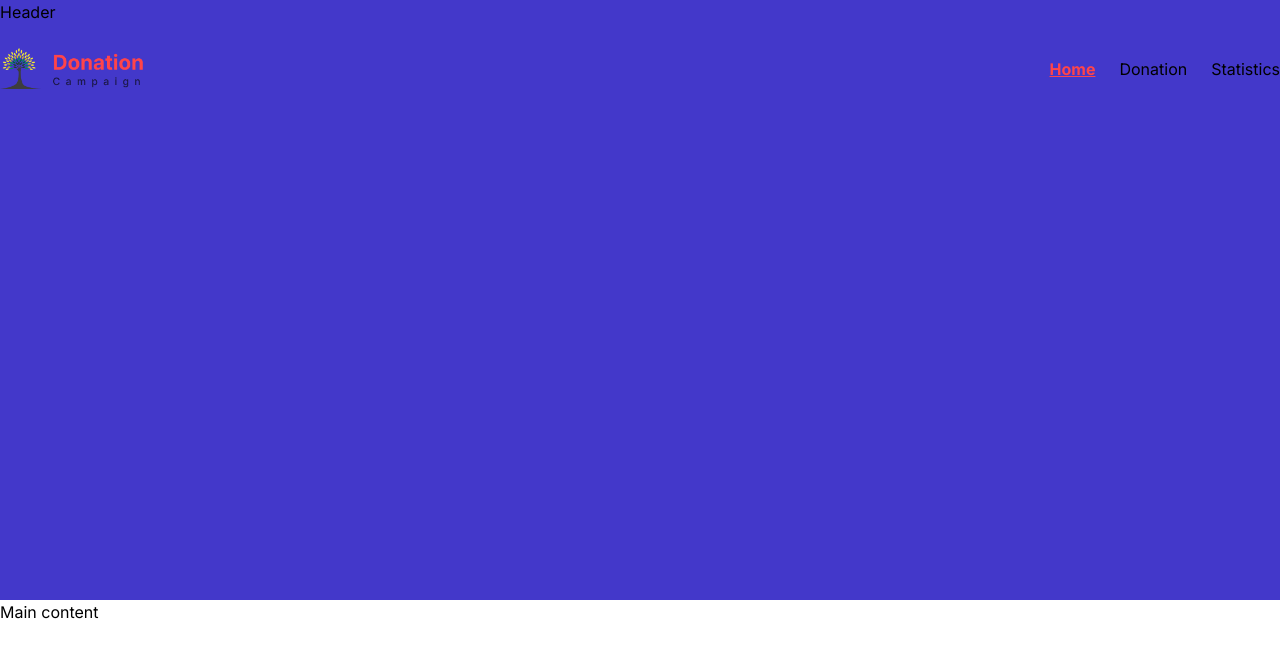
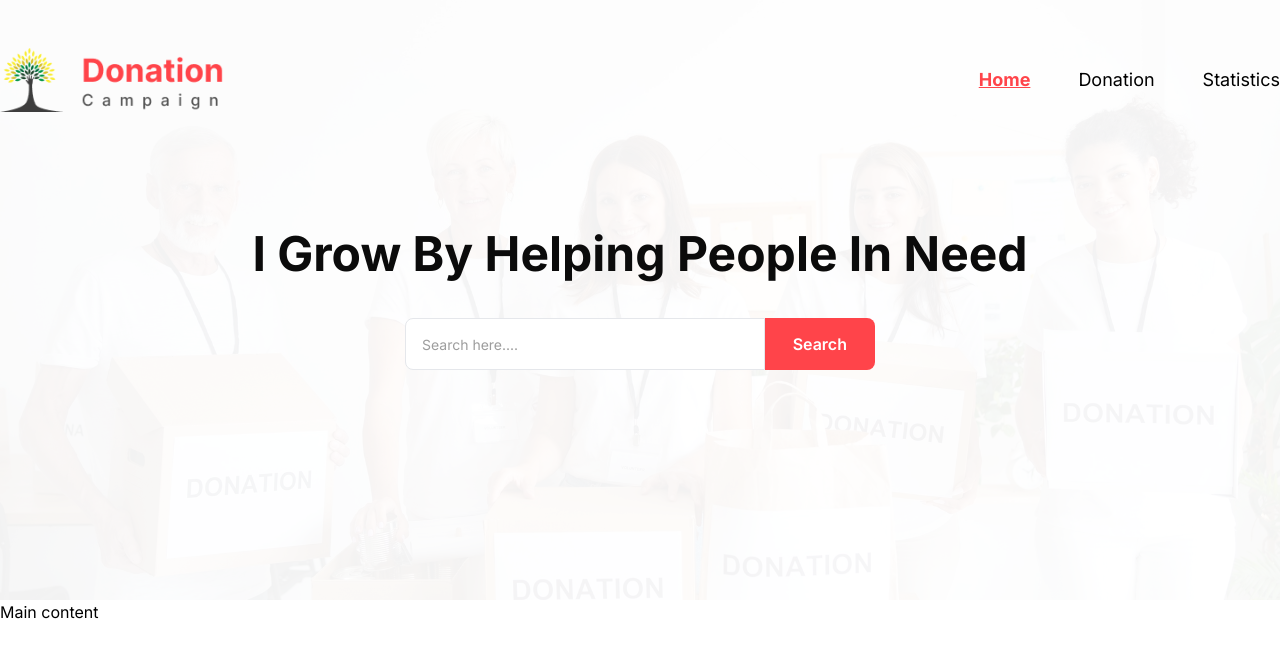
Before and after one commit to masud-rana44/donation-campaign, a React (Vite) app: page / in a window 1280 px wide. Shown: the top 658 px of the page. Built offline with nearby package versions, Linux system fonts and the light colour scheme.

Commit message:
implemented header

```diff
--- a/src/components/Header.jsx
+++ b/src/components/Header.jsx
@@ -1,7 +1,22 @@
 export const Header = () => {
   return (
-    <div className="h-[600px] w-full bg-[url('./bg.jfif)] bg-center bg-cover bg-indigo-700">
-      Header
+    <div className="relative h-[600px] w-full bg-[url('/bg.jfif')]  bg-center bg-cover flex items-center justify-center">
+      <div className="bg-[#FFFFFFF2] inset-0 absolute"></div>
+      <div className="flex flex-col gap-10 z-10">
+        <h1 className="text-5xl text-[#0B0B0B] font-bold">
+          I Grow By Helping People In Need
+        </h1>
+        <form className="relative flex w-[470px] mx-auto">
+          <input
+            type="text"
+            placeholder="Search here...."
+            className="flex-1 px-4 py-[13px] rounded-l-lg border-[1px] border-[#DEDEDE focus-visible:ring-0 focus-visible:outline-0 placeholder:text-[14px] placeholder:text-[#0B0B0B66]"
+          />
+          <button className="font-semibold text-white bg-[#FF444A] px-7 rounded-r-lg">
+            Search
+          </button>
+        </form>
+      </div>
     </div>
   );
 };
--- a/src/components/Logo.jsx
+++ b/src/components/Logo.jsx
@@ -1,7 +1,7 @@
 export const Logo = () => {
   return (
     <div>
-      <img src="./Logo.png" alt="Logo" className="w-36 object-contain" />
+      <img src="./Logo.png" alt="Logo" className="h-16 object-contain" />
     </div>
   );
 };
--- a/src/components/Navbar.jsx
+++ b/src/components/Navbar.jsx
@@ -3,10 +3,10 @@ import { Logo } from "./Logo";
 
 export const Navbar = () => {
   return (
-    <nav className="absolute w-full top-0 left-0">
+    <nav className="absolute w-full top-0 left-0 z-10">
       <div className="container mx-auto flex items-center justify-between py-12">
         <Logo />
-        <ul className="flex items-center gap-6">
+        <ul className="flex items-center gap-12 text-lg">
           <li>
             <NavLink to="/">Home</NavLink>
           </li>
```
